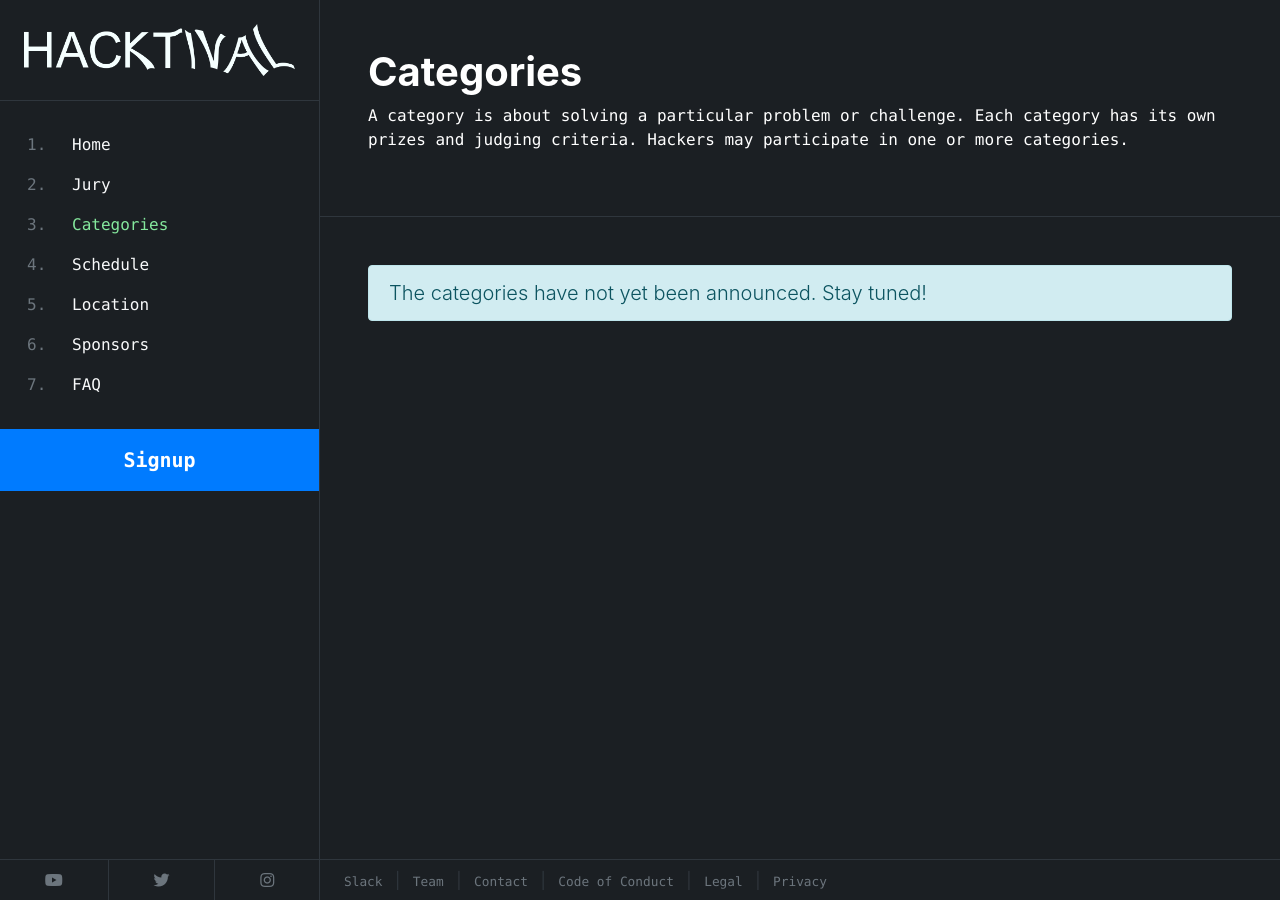
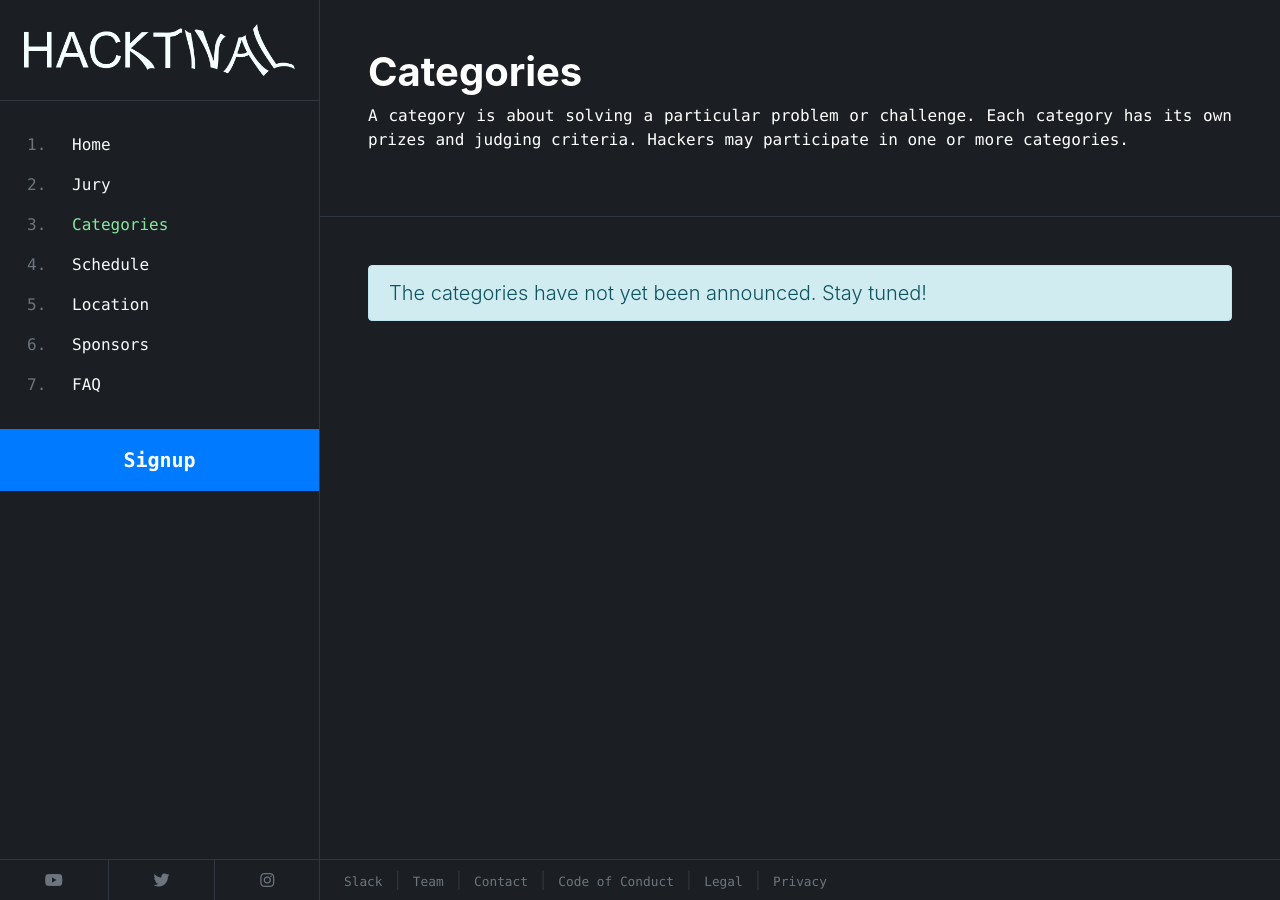
Before and after one commit to hackundsoehne/hacktival-website-2020, a Jekyll site: the page built from categories.html, in a window 1280 px wide. Built offline with Jekyll 4.4.1, drawn with Linux system fonts in a browser that asks for light colours.

Commit message:
Justify the header widgets lead text

```diff
--- a/_includes/header.html
+++ b/_includes/header.html
@@ -1,6 +1,6 @@
 <header class="border-bottom border-grey">
 	<div class="wrapper">
 		<h1 class="font-weight-bolder">{{ include.heading }}</h1>
-		<p class="text-monospace">{{ include.lead }}</p>
+		<p class="text-monospace text-justify">{{ include.lead }}</p>
 	</div>
 </header>
```
